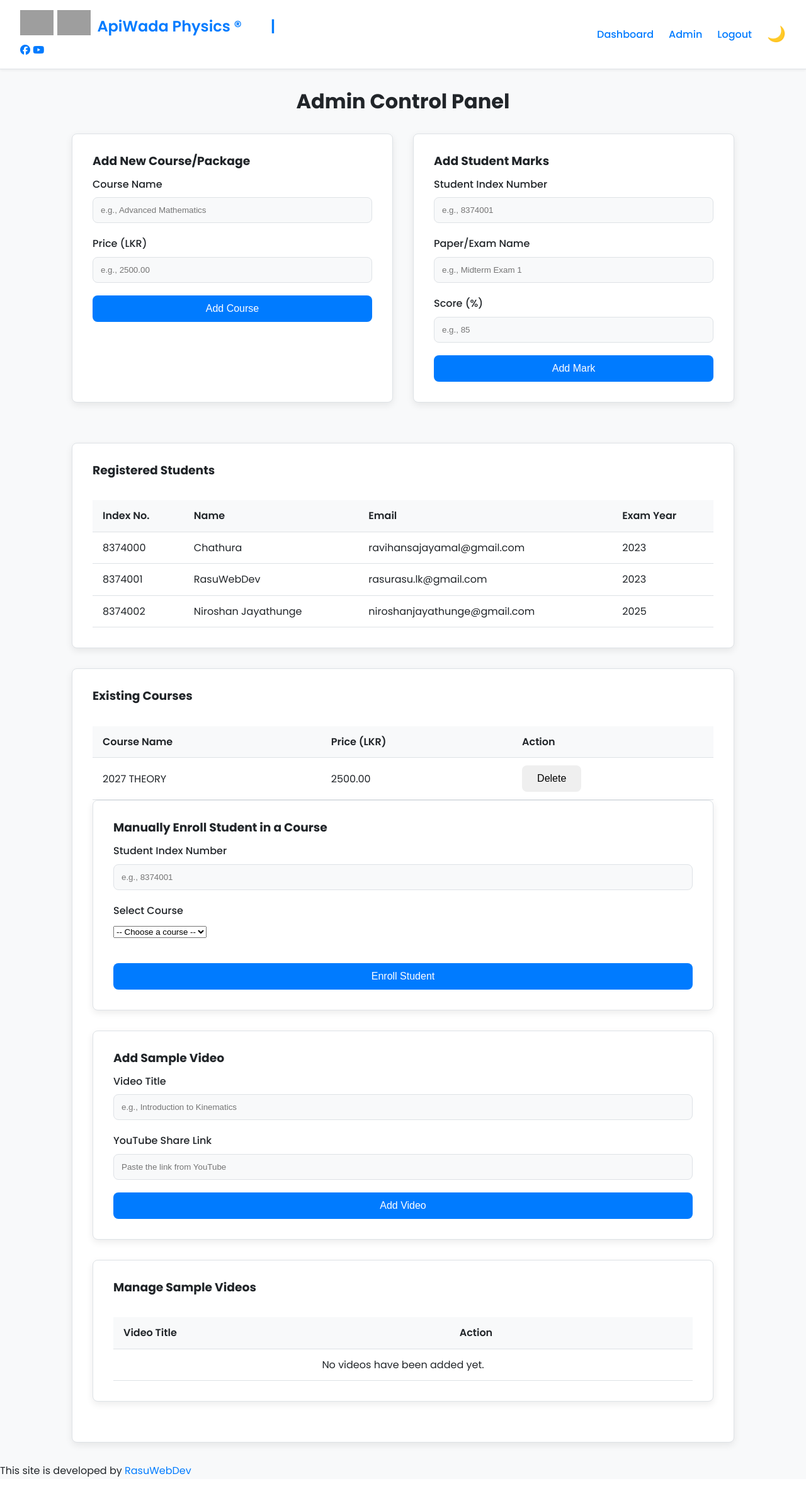
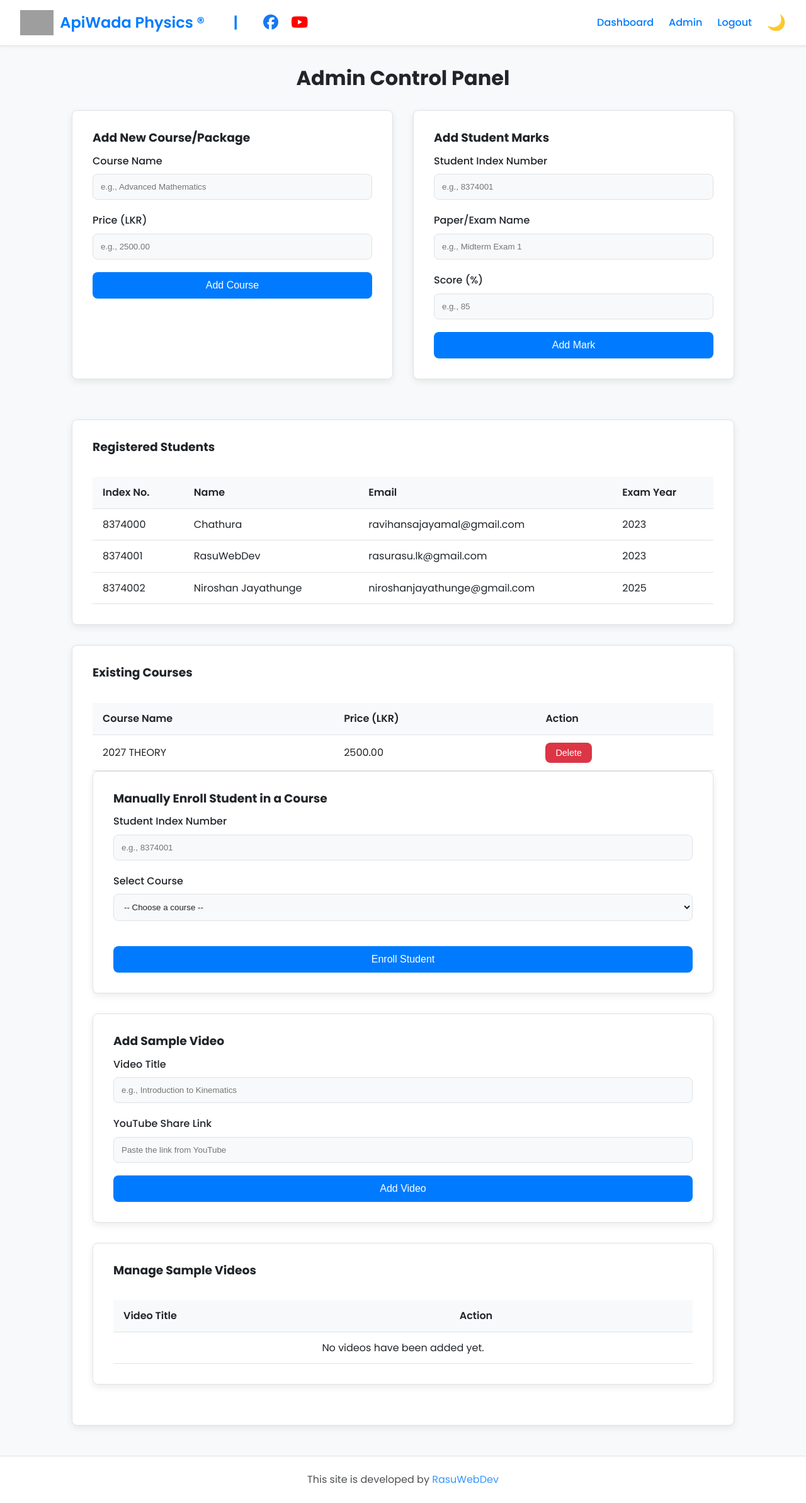
Before and after one commit to rasuwebdev/ApiWadaPhysicsWeb, a Flask app: page /admin in a window 1280 px wide. Shown: the whole page at 63% size. Before the commit the page ends 2345 px from the top, so only its background shows below. Run offline with Flask 3, Linux system fonts and the light colour scheme; a user stored in the database is signed in; grey boxes are pictures that could not be loaded.

Commit message:
Update style.css

```diff
--- a/static/css/style.css
+++ b/static/css/style.css
@@ -346,3 +346,153 @@
     height: 40px; /* Adjust this value to fit your logo's size */
     width: auto;  /* Maintains the aspect ratio */
 }
+
+/* Add these styles to your existing style.css file */
+
+/* 11. NAVBAR SOCIALS */
+.navbar-brand-container {
+    display: flex;
+    align-items: center;
+    gap: 1.5rem;
+}
+
+.navbar-socials a {
+    color: var(--text-light);
+    font-size: 1.5rem;
+    margin-left: 1rem;
+    transition: color 0.2s ease, transform 0.2s ease;
+}
+
+body.dark-theme .navbar-socials a {
+    color: var(--text-dark);
+}
+
+.navbar-socials a:hover {
+    color: var(--primary-color);
+    transform: scale(1.1);
+}
+
+/* 12. FOOTER */
+.site-footer {
+    text-align: center;
+    padding: 1.5rem;
+    margin-top: 3rem;
+    background-color: var(--card-bg-light);
+    border-top: 1px solid var(--border-light);
+}
+
+body.dark-theme .site-footer {
+    background-color: var(--card-bg-dark);
+    border-top: 1px solid var(--border-dark);
+}
+
+.site-footer p {
+    margin: 0;
+    opacity: 0.8;
+}
+
+/* 13. VIDEO SECTION */
+.video-grid {
+    display: grid;
+    grid-template-columns: repeat(auto-fit, minmax(320px, 1fr));
+    gap: 2rem;
+}
+
+.video-responsive {
+    position: relative;
+    overflow: hidden;
+    width: 100%;
+    padding-top: 56.25%; /* 16:9 Aspect Ratio */
+    border-radius: var(--border-radius);
+}
+
+.video-responsive iframe {
+    position: absolute;
+    top: 0;
+    left: 0;
+    bottom: 0;
+    right: 0;
+    width: 100%;
+    height: 100%;
+}
+
+/* 14. DANGER BUTTON */
+.btn-danger {
+    background-color: var(--danger-color);
+    color: #fff;
+    padding: 0.5rem 1rem;
+    font-size: 0.9rem;
+}
+
+/* Add these styles to your existing style.css file */
+
+/* Add these styles to your existing style.css file */
+
+/* Style for the new profile picture in the hero section */
+.hero-profile-pic {
+    width: 120px;       /* Adjust size as needed */
+    height: 120px;      /* Adjust size as needed */
+    border-radius: 50%; /* This makes the image a circle */
+    object-fit: cover;  /* This prevents the image from stretching */
+    margin-bottom: 1.5rem; /* Adds space below the picture */
+    border: 4px solid #fff;
+    box-shadow: 0 4px 12px rgba(0, 0, 0, 0.1);
+}
+
+body.dark-theme .hero-profile-pic {
+    border-color: var(--card-bg-dark);
+}
+
+/* Add these styles to your existing style.css file */
+
+/* LOGO THEME SWITCHING */
+
+/* By default (in light theme), hide the dark logo */
+.logo-dark-theme {
+    display: none;
+}
+
+/* When the body has the .dark-theme class... */
+body.dark-theme .logo-dark-theme {
+    display: block; /* Show the dark logo */
+}
+
+body.dark-theme .logo-light-theme {
+    display: none; /* Hide the light logo */
+}
+
+/* This container ensures proper alignment */
+.logo-container {
+    display: flex;
+    align-items: center;
+    justify-content: center;
+}
+
+/* Add these styles to your existing style.css file */
+
+/* 11. NAVBAR SOCIALS -- COLOR CUSTOMIZATION */
+
+/* Target the Facebook icon and make it blue */
+.navbar-socials .fa-facebook {
+    color: #1877F2; /* Official Facebook blue */
+}
+
+/* Target the YouTube icon and make it red */
+.navbar-socials .fa-youtube {
+    color: #FF0000; /* Official YouTube red */
+}
+
+/* Optional: Remove the hover effect color change for these specific icons */
+.navbar-socials .fa-facebook:hover,
+.navbar-socials .fa-youtube:hover {
+    color: inherit; /* Prevents the color from changing to the primary theme color on hover */
+}
+
+.form-group.input {
+    width: 100%;
+    padding: 0.75rem;
+    border-radius: var(--border-radius);
+    border: 1px solid var(--border-light);
+    background-color: var(--bg-light);
+    color: var(--text-light);
+}
```
